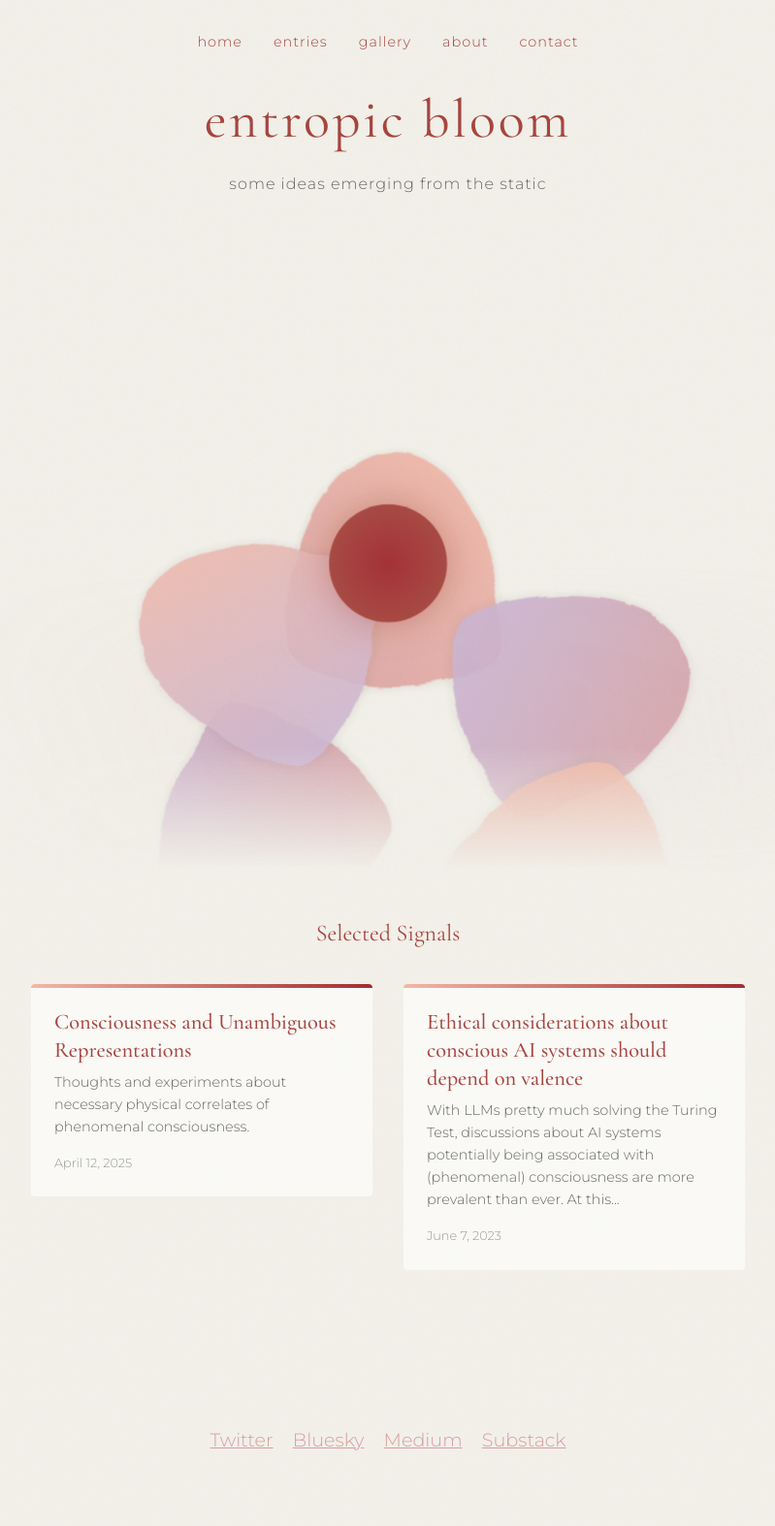
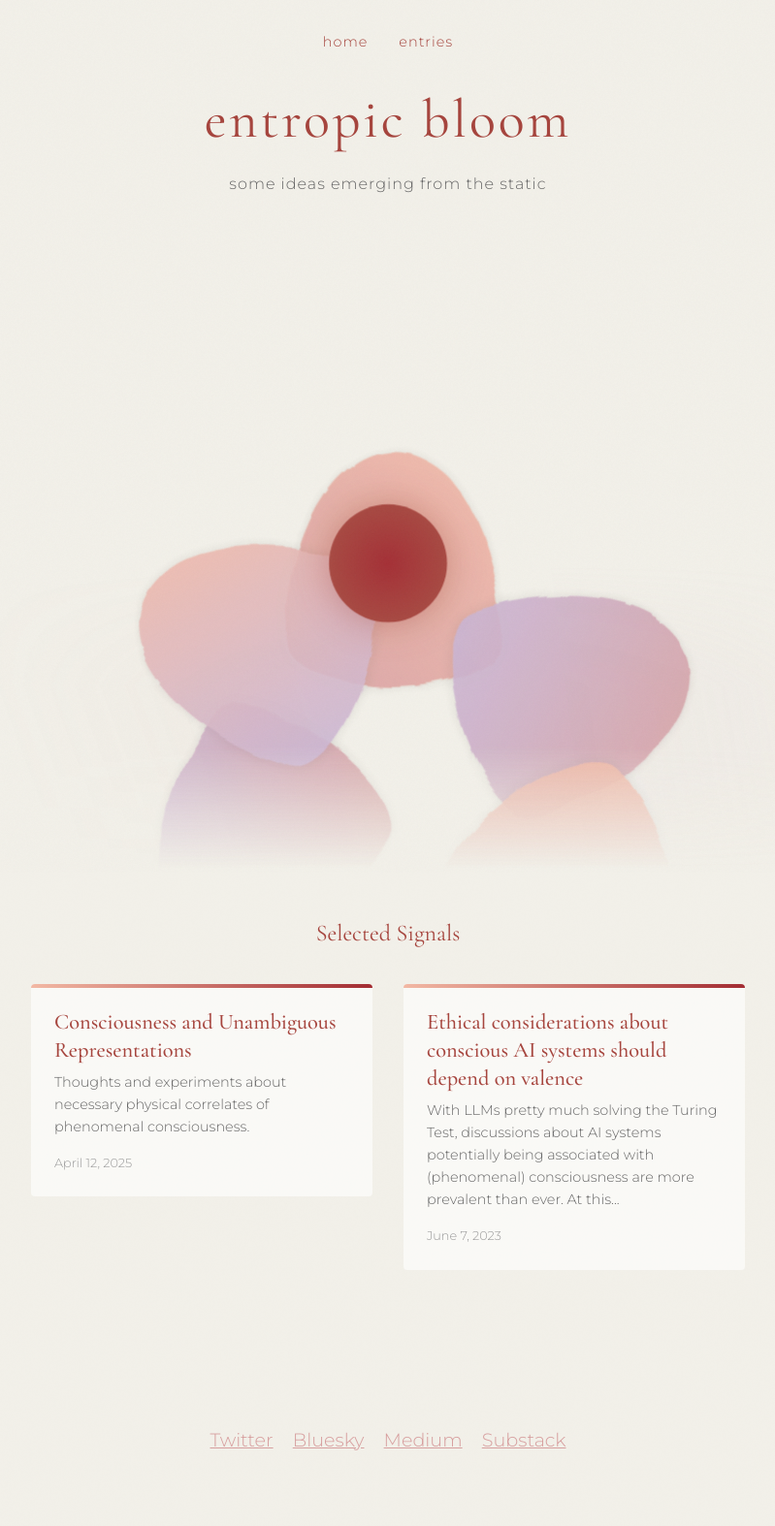
Before and after one commit to entropicbloom/signals, a Jekyll site: the page built from index.html, in a window 1280 px wide. Shown: the whole page at 97% size, without its empty margins (240-1039 px from the left). Built offline with Jekyll 4.4.1, drawn with Linux system fonts in a browser that asks for light colours.

Commit message:
removed unused header links

```diff
--- a/_includes/header.html
+++ b/_includes/header.html
@@ -2,9 +2,6 @@
     <nav>
         <a href="{{ '/' | relative_url }}">Home</a>
         <a href="{{ '/entries' | relative_url }}">Entries</a>
-        <a href="#">Gallery</a>
-        <a href="#">About</a>
-        <a href="#">Contact</a>
     </nav>
     {% if page.show_title %}
     <h1 class="blog-title">{{ site.title }}</h1>
```
